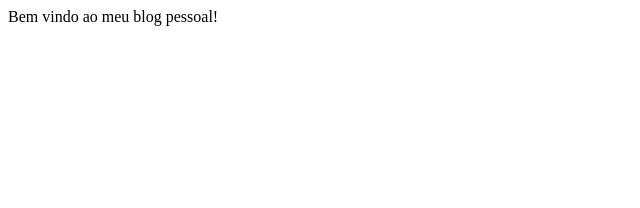
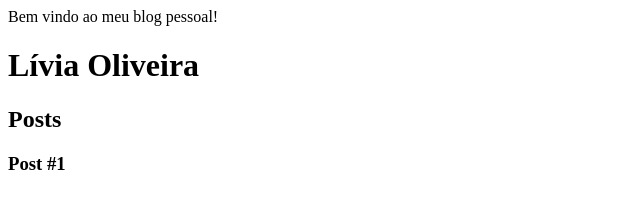
Before and after one commit to livi4oliveira/Curso-Html5, a plain HTML site: page index.html in a window 1280 px wide. Shown: the whole page, without its empty margins (0-640 px from the left). Drawn offline with Linux system fonts and the light colour scheme.

Commit message:
Foram adicionados alguns elementos semanticos ao projeto

```diff
--- a/index.html
+++ b/index.html
@@ -6,5 +6,19 @@
     </head>
     <body>
         Bem vindo ao meu blog pessoal!
-    </body>
+<header>
+    <h1>Lívia Oliveira</h1>
+</header>
+<section>
+    <header>
+        <h2>Posts</h2>
+    </header>
+    <article>
+        <header>
+            <h3>Post #1</h3>
+        </header>
+        </article>
+    </section>
+<footer> </footer>
+</body>
 </html>
```
